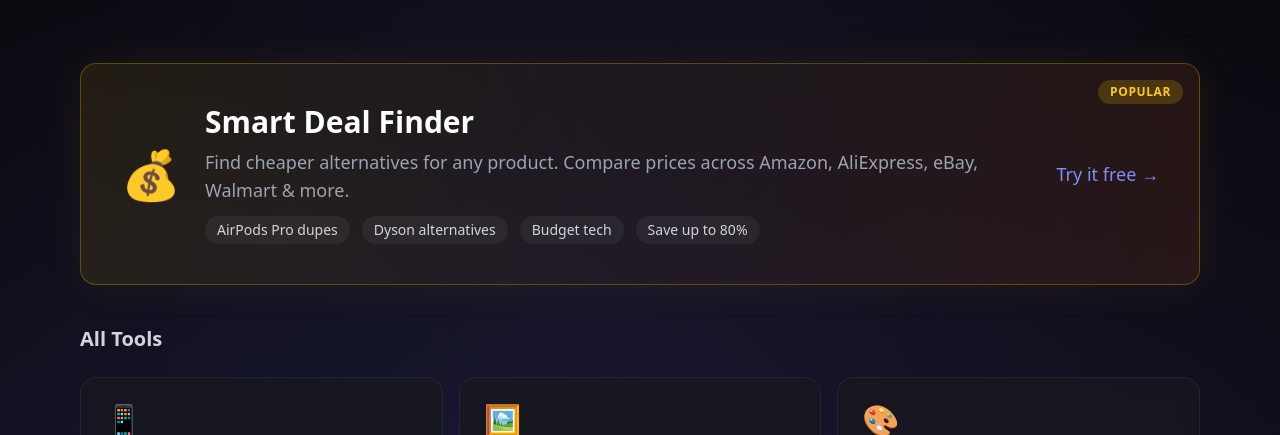
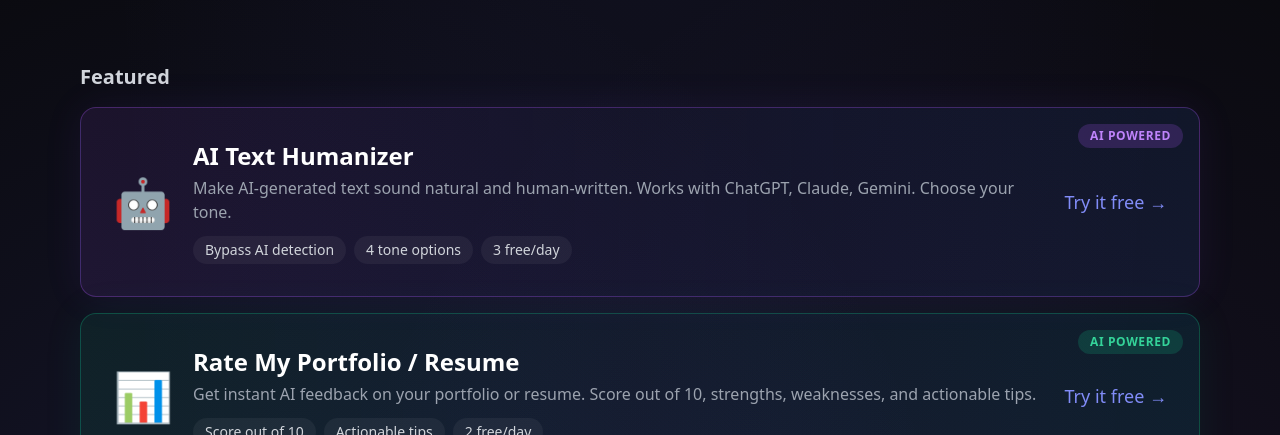
Before and after one commit to aliabbas90/freeonlinetoolspro.com, a Next.js app: page / in a window 1280 px wide. Shown: the part 517-952 px from the top of the page. Built offline with nearby package versions, Linux system fonts and the light colour scheme; no server answers.

Commit message:
Feature 3 highlighted tools on homepage: AI Humanizer, Rate My Portfolio, Deal Finder

```diff
--- a/app/page.tsx
+++ b/app/page.tsx
@@ -3,7 +3,8 @@
 import ToolCard from "@/components/ToolCard";
 
 export default function Home() {
-  const otherTools = tools.filter((t) => t.slug !== "deal-finder");
+  const featured = ["deal-finder", "ai-humanizer", "rate-my-portfolio"];
+  const otherTools = tools.filter((t) => !featured.includes(t.slug));
 
   return (
     <div className="hero-gradient">
@@ -46,41 +47,97 @@
         </div>
       </div>
 
-      {/* Featured: Deal Finder */}
-      <div className="mx-auto max-w-6xl px-4 pb-10">
+      {/* Featured Tools */}
+      <div className="mx-auto max-w-6xl px-4 pb-10 space-y-4">
+        <h2 className="text-xl font-semibold text-gray-300 mb-2">
+          Featured
+        </h2>
+
+        {/* AI Text Humanizer */}
+        <Link
+          href="/ai-humanizer"
+          className="block relative overflow-hidden rounded-2xl border border-purple-500/30 bg-gradient-to-r from-purple-500/10 via-indigo-500/5 to-blue-500/10 p-6 md:p-8 glow-hover group"
+          style={{ boxShadow: "0 0 40px rgba(139, 92, 246, 0.08)" }}
+        >
+          <div className="absolute top-4 right-4 px-3 py-1 rounded-full bg-purple-500/20 text-purple-400 text-xs font-bold uppercase tracking-wider">
+            AI Powered
+          </div>
+          <div className="flex flex-col md:flex-row items-start md:items-center gap-5">
+            <div className="text-5xl">🤖</div>
+            <div className="flex-1">
+              <h3 className="text-2xl font-bold text-white mb-1 group-hover:text-purple-400 transition-colors">
+                AI Text Humanizer
+              </h3>
+              <p className="text-gray-400 mb-3">
+                Make AI-generated text sound natural and human-written. Works
+                with ChatGPT, Claude, Gemini. Choose your tone.
+              </p>
+              <div className="flex flex-wrap gap-2 text-sm">
+                <span className="px-3 py-1 rounded-full bg-white/5 text-gray-300">Bypass AI detection</span>
+                <span className="px-3 py-1 rounded-full bg-white/5 text-gray-300">4 tone options</span>
+                <span className="px-3 py-1 rounded-full bg-white/5 text-gray-300">3 free/day</span>
+              </div>
+            </div>
+            <div className="text-indigo-400 group-hover:text-purple-400 transition-colors text-lg font-medium whitespace-nowrap">
+              Try it free →
+            </div>
+          </div>
+        </Link>
+
+        {/* Rate My Portfolio */}
+        <Link
+          href="/rate-my-portfolio"
+          className="block relative overflow-hidden rounded-2xl border border-emerald-500/30 bg-gradient-to-r from-emerald-500/10 via-teal-500/5 to-cyan-500/10 p-6 md:p-8 glow-hover group"
+          style={{ boxShadow: "0 0 40px rgba(16, 185, 129, 0.08)" }}
+        >
+          <div className="absolute top-4 right-4 px-3 py-1 rounded-full bg-emerald-500/20 text-emerald-400 text-xs font-bold uppercase tracking-wider">
+            AI Powered
+          </div>
+          <div className="flex flex-col md:flex-row items-start md:items-center gap-5">
+            <div className="text-5xl">📊</div>
+            <div className="flex-1">
+              <h3 className="text-2xl font-bold text-white mb-1 group-hover:text-emerald-400 transition-colors">
+                Rate My Portfolio / Resume
+              </h3>
+              <p className="text-gray-400 mb-3">
+                Get instant AI feedback on your portfolio or resume. Score out
+                of 10, strengths, weaknesses, and actionable tips.
+              </p>
+              <div className="flex flex-wrap gap-2 text-sm">
+                <span className="px-3 py-1 rounded-full bg-white/5 text-gray-300">Score out of 10</span>
+                <span className="px-3 py-1 rounded-full bg-white/5 text-gray-300">Actionable tips</span>
+                <span className="px-3 py-1 rounded-full bg-white/5 text-gray-300">2 free/day</span>
+              </div>
+            </div>
+            <div className="text-indigo-400 group-hover:text-emerald-400 transition-colors text-lg font-medium whitespace-nowrap">
+              Try it free →
+            </div>
+          </div>
+        </Link>
+
+        {/* Deal Finder */}
         <Link
           href="/deal-finder"
-          className="block relative overflow-hidden rounded-2xl border border-yellow-500/30 bg-gradient-to-r from-yellow-500/10 via-amber-500/5 to-orange-500/10 p-8 md:p-10 glow-hover group"
-          style={{
-            boxShadow: "0 0 40px rgba(234, 179, 8, 0.08)",
-          }}
+          className="block relative overflow-hidden rounded-2xl border border-yellow-500/30 bg-gradient-to-r from-yellow-500/10 via-amber-500/5 to-orange-500/10 p-6 md:p-8 glow-hover group"
+          style={{ boxShadow: "0 0 40px rgba(234, 179, 8, 0.08)" }}
         >
           <div className="absolute top-4 right-4 px-3 py-1 rounded-full bg-yellow-500/20 text-yellow-400 text-xs font-bold uppercase tracking-wider">
             Popular
           </div>
-          <div className="flex flex-col md:flex-row items-start md:items-center gap-6">
+          <div className="flex flex-col md:flex-row items-start md:items-center gap-5">
             <div className="text-5xl">💰</div>
             <div className="flex-1">
-              <h2 className="text-2xl md:text-3xl font-bold text-white mb-2 group-hover:text-yellow-400 transition-colors">
+              <h3 className="text-2xl font-bold text-white mb-1 group-hover:text-yellow-400 transition-colors">
                 Smart Deal Finder
-              </h2>
-              <p className="text-gray-400 text-lg mb-3">
+              </h3>
+              <p className="text-gray-400 mb-3">
                 Find cheaper alternatives for any product. Compare prices across
                 Amazon, AliExpress, eBay, Walmart & more.
               </p>
-              <div className="flex flex-wrap gap-3 text-sm">
-                <span className="px-3 py-1 rounded-full bg-white/5 text-gray-300">
-                  AirPods Pro dupes
-                </span>
-                <span className="px-3 py-1 rounded-full bg-white/5 text-gray-300">
-                  Dyson alternatives
-                </span>
-                <span className="px-3 py-1 rounded-full bg-white/5 text-gray-300">
-                  Budget tech
-                </span>
-                <span className="px-3 py-1 rounded-full bg-white/5 text-gray-300">
-                  Save up to 80%
-                </span>
+              <div className="flex flex-wrap gap-2 text-sm">
+                <span className="px-3 py-1 rounded-full bg-white/5 text-gray-300">AirPods Pro dupes</span>
+                <span className="px-3 py-1 rounded-full bg-white/5 text-gray-300">Dyson alternatives</span>
+                <span className="px-3 py-1 rounded-full bg-white/5 text-gray-300">Save up to 80%</span>
               </div>
             </div>
             <div className="text-indigo-400 group-hover:text-yellow-400 transition-colors text-lg font-medium whitespace-nowrap">
```
